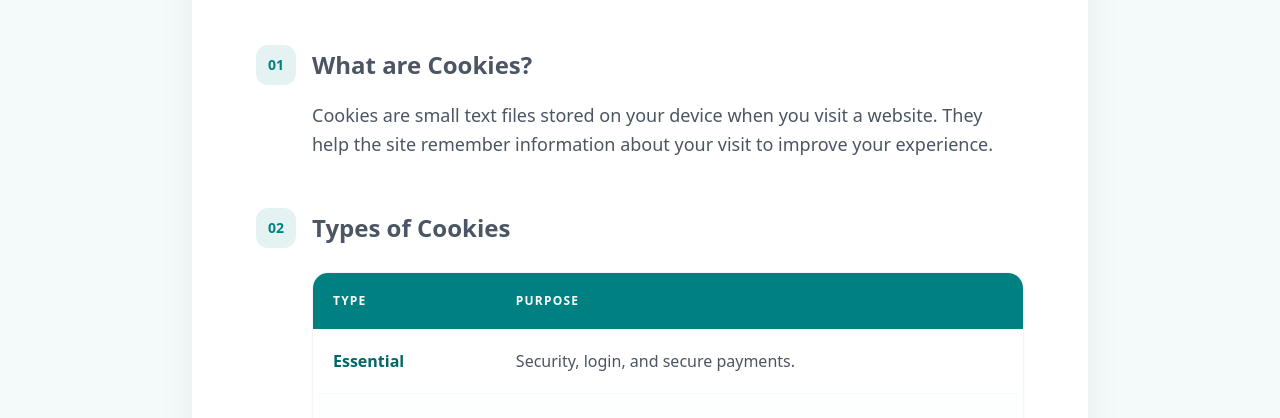
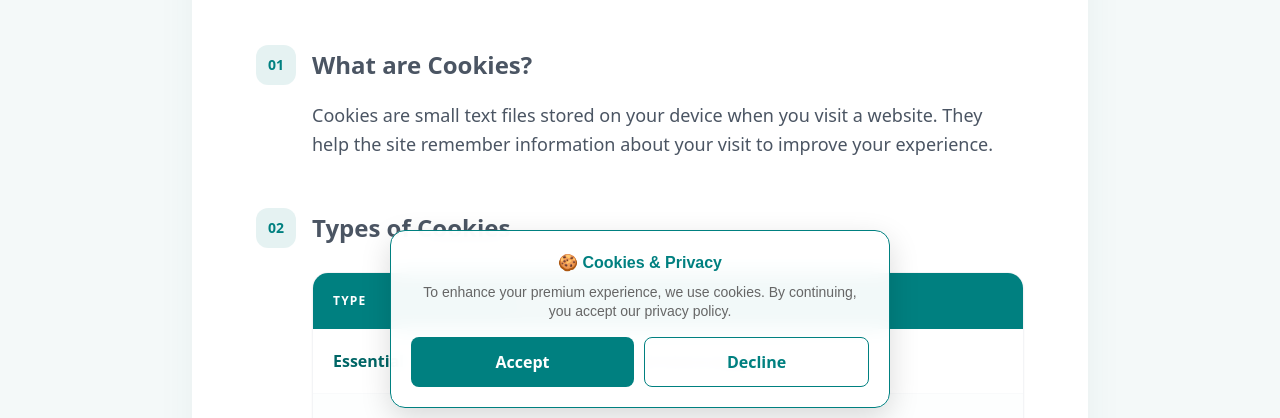
Before and after one commit to Fiedly71/Sparkllex, a website: page cookies.html in a window 1280 px wide. Shown: the part 372-790 px from the top of the page. Drawn offline with nearby package versions, Linux system fonts and the light colour scheme.

Commit message:
Fix: add cookie consent popup to all public pages

```diff
--- a/cookies.html
+++ b/cookies.html
@@ -168,5 +168,6 @@
             applyTranslations();
         });
     </script>
+    <script src="cookie-consent.js"></script>
 </body>
 </html>
```
Also changed, not shown: how-it-works.html (+1 -0 lines), index.html (+1 -0 lines), login.html (+1 -0 lines), plan-basico.html (+1 -0 lines), plan-familiar.html (+1 -0 lines), plan-pro.html (+1 -0 lines), pricing.html (+1 -0 lines), privacy.html (+1 -0 lines), signup.html (+1 -0 lines), success.html (+1 -0 lines), terms.html (+1 -0 lines).
